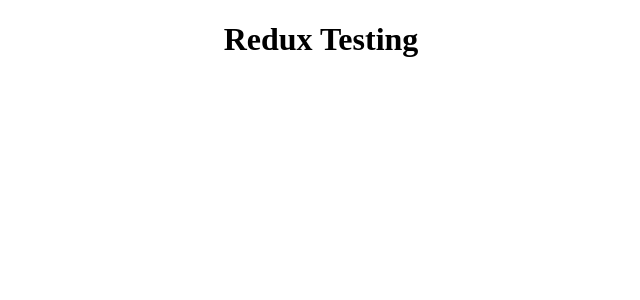
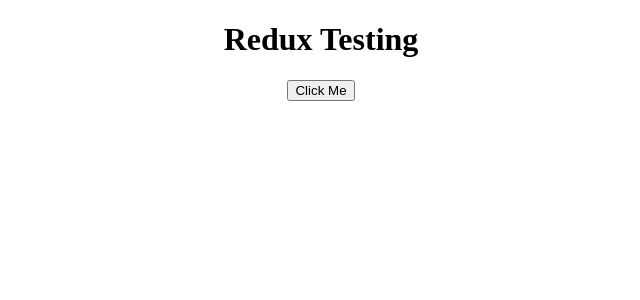
Before and after one commit to UmeshGayashan/redux-starting, a React (Create React App) app: page / in a window 1280 px wide. Shown: the top 300 px of the page, without its empty margins (319-959 px from the left). Built offline with nearby package versions, Linux system fonts and the light colour scheme.

Commit message:
create Button Component

```diff
--- a/src/components/App.js
+++ b/src/components/App.js
@@ -1,9 +1,11 @@
 import '../App.css';
+import ButtonComponent from './ButtonComponent';
 
 function App() {
   return (
     <div className="App">
       <h1>Redux Testing</h1>
+      <ButtonComponent/>
     </div>
   );
 }
--- /dev/null
+++ b/src/components/ButtonComponent.js
@@ -0,0 +1,11 @@
+import React, { Component } from 'react'
+
+export default class ButtonComponent extends Component {
+  render() {
+    return (
+      <div>
+        <button>Click Me</button>
+      </div>
+    )
+  }
+}
```
